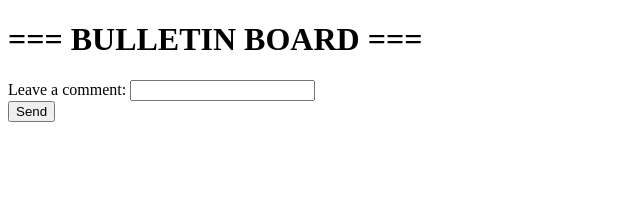
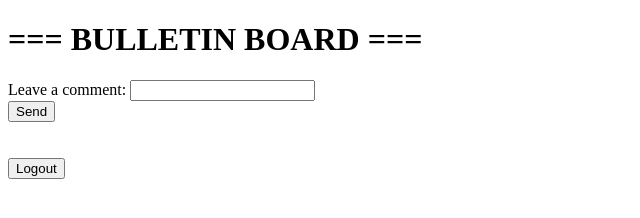
Before and after one commit to chriscyh2000/Computer-Network-FinalProject, a plain HTML site: page template/board.html in a window 1280 px wide. Shown: the whole page, without its empty margins (0-640 px from the left). Drawn offline with Linux system fonts and the light colour scheme.

Commit message:
added logout button

```diff
--- a/template/board.html
+++ b/template/board.html
@@ -10,5 +10,10 @@
         <input type="text" id="content" name="content" maxlength="255"><br/>
         <input type="submit" value="Send">
     </form>
+    <br/>
+    <br/>
+    <form action="/logout" method="post" enctype="text/plain" >
+        <input type="submit" value="Logout">
+    </form>
 </body>
 </html>
```
